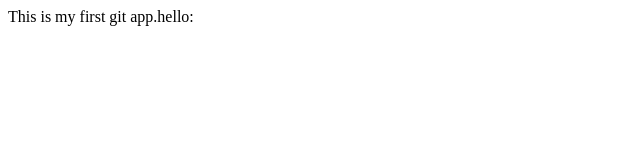
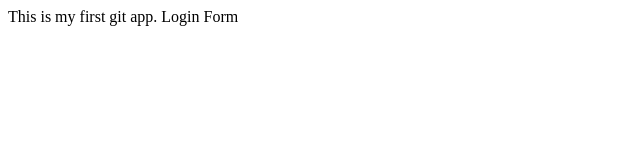
Before and after one commit to hosein-1378/Sampletest, a plain HTML site: page index.html in a window 1280 px wide. Shown: the full height of the page, 0-640 px from the left. Drawn offline with Linux system fonts and the light colour scheme.

Commit message:
login form

```diff
--- a/index.html
+++ b/index.html
@@ -3,6 +3,7 @@
         <title>My App</title>
     </head>
     <body>
-    This is my first git app.hello:
+    This is my first git app.
+    Login Form
     </body>
 </html>
```
Also changed, not shown: login.html (added, +1 -0 lines).
